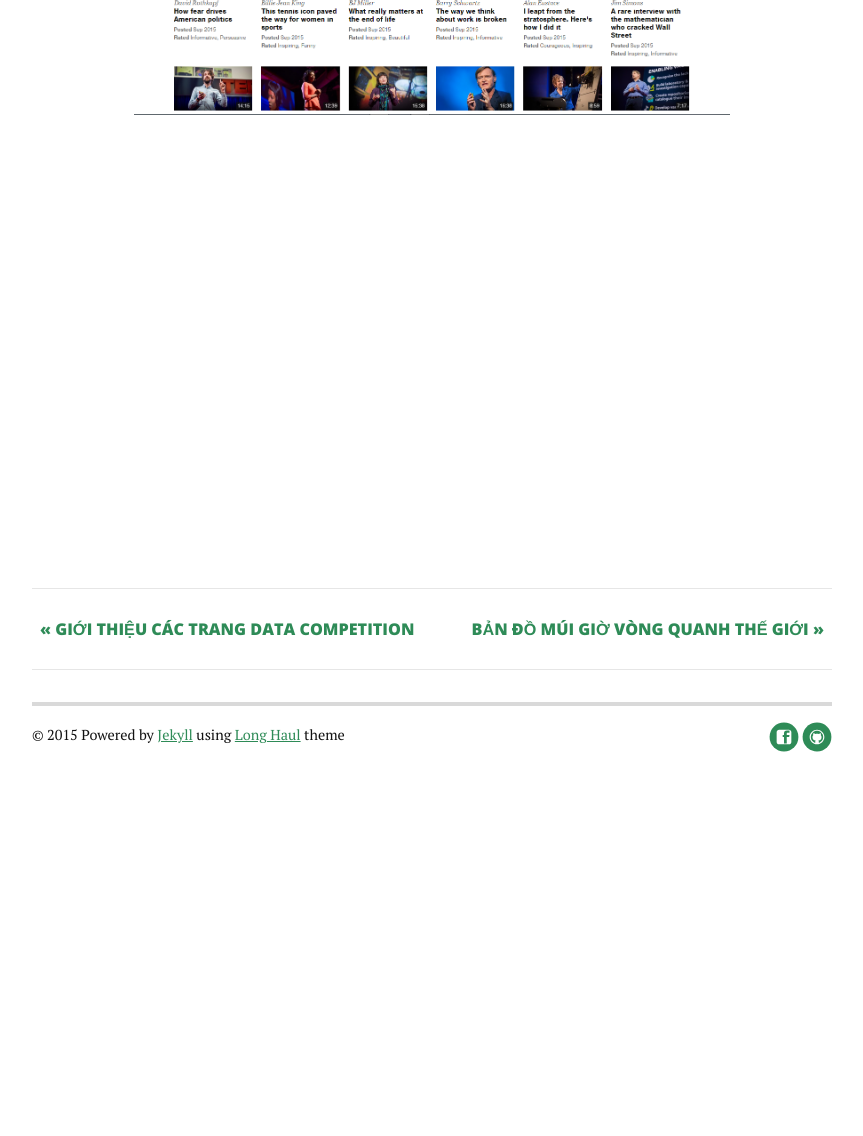
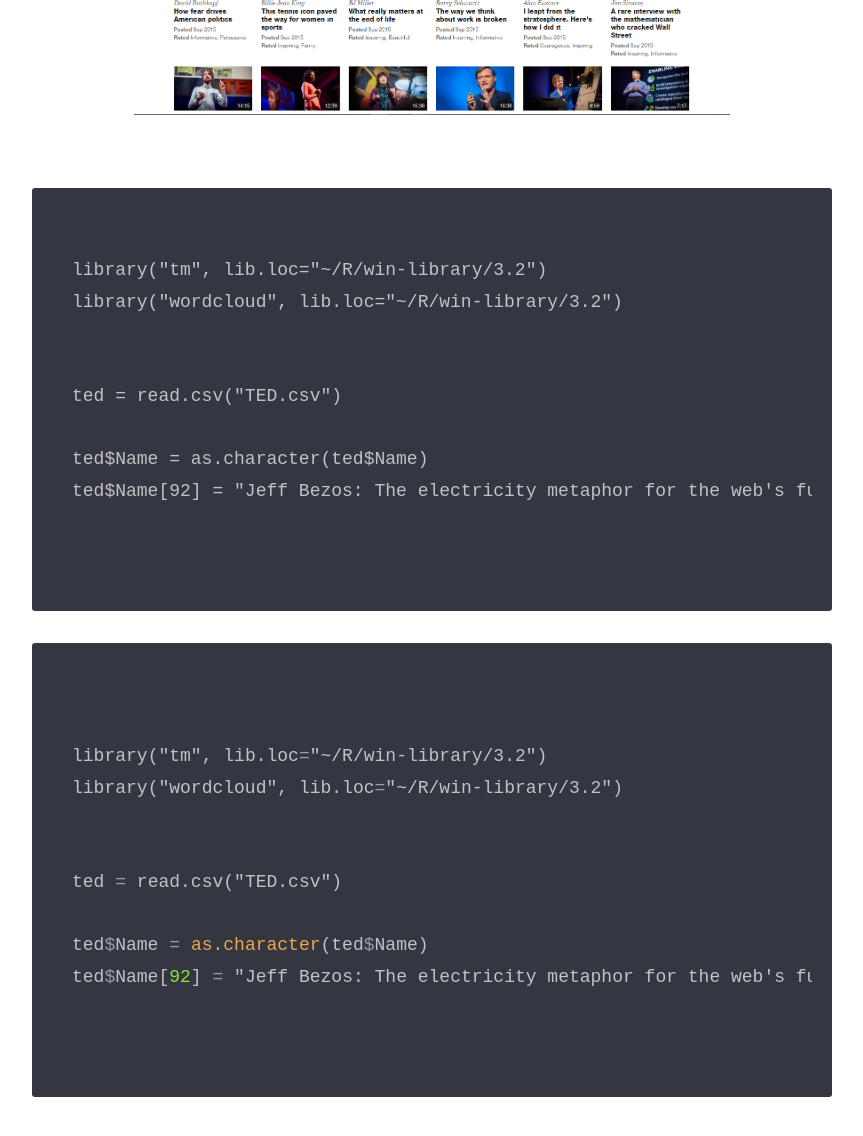
Before and after one commit to Tulip4attoo/Tulip4attoo.github.io, a Jekyll site: the page built from _posts/2015-08-26-wordcloud-ve-cac-bai-ted-talks.md, in a window 1280 px wide and 1400 px high, scrolled down 1417 px. Shown: the top 1136 px of the window, without its empty margins (208-1071 px from the left). Built offline with Jekyll 4.4.1, drawn with Linux system fonts in a browser that asks for light colours; nearby versions of some CDN libraries; Markdown is read by kramdown in place of the engine named in the settings; a script that is not in the unit is left out; before the commit the page ends 2256 px from its top, so only the background shows below that.

Commit message:
edit
edit

````diff
--- a/_posts/2015-08-26-wordcloud-ve-cac-bai-ted-talks.md
+++ b/_posts/2015-08-26-wordcloud-ve-cac-bai-ted-talks.md
@@ -13,8 +13,30 @@ Các bài diễn thuyết này đều có thể được xem miễn phí thông
 ![Image of TED talks]({{ tulip4attoo.github.io }}/assets/img/TED-talks/Ted-talks-screenshot.png)
 
 
+```
+library("tm", lib.loc="~/R/win-library/3.2")
+library("wordcloud", lib.loc="~/R/win-library/3.2")
 
 
+ted = read.csv("TED.csv")
+
+ted$Name = as.character(ted$Name)
+ted$Name[92] = "Jeff Bezos: The electricity metaphor for the web's future"
+
+```
+
+```r
+
+library("tm", lib.loc="~/R/win-library/3.2")
+library("wordcloud", lib.loc="~/R/win-library/3.2")
+
+
+ted = read.csv("TED.csv")
+
+ted$Name = as.character(ted$Name)
+ted$Name[92] = "Jeff Bezos: The electricity metaphor for the web's future"
+
+```
 
 <div style="width: 400px; height: 400px; padding-bottom: 30px;">
 <script src="http://cdn.tagul.com/embed/fjahcvg6dves"></script>
````
